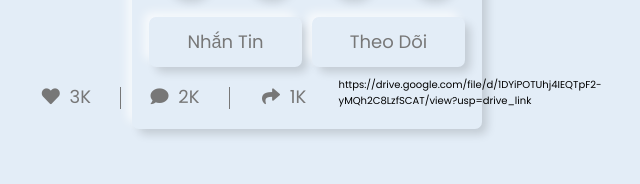
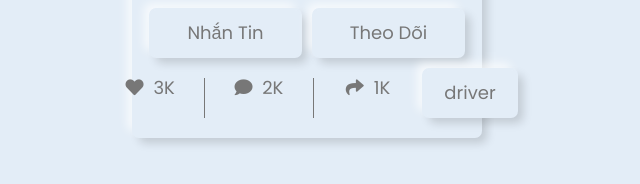
Before and after one commit to xuan-Thu/thu, a plain HTML site: page index.html in a window 1280 px wide. Shown: the part 462-646 px from the top of the page, without its empty margins (333-973 px from the left). Drawn offline with Linux system fonts and the light colour scheme.

Commit message:
Update index.html

```diff
--- a/index.html
+++ b/index.html
@@ -150,7 +150,12 @@
                             1K
                         </span>
                     </div>
-                    <p>https://drive.google.com/file/d/1DYiPOTUhj4IEQTpF2-yMQh2C8LzfSCAT/view?usp=drive_link</p>
+                    <a href="https://drive.google.com/file/d/1DYiPOTUhj4IEQTpF2-yMQh2C8LzfSCAT/view?usp=drive_link" target="_blank">
+                                <div class="button button__message ">
+                                    <span> driver </span>
+                                </div>
+                            </a>
+                    <p></p>
                 </div>
             </div>
         </div>
```
